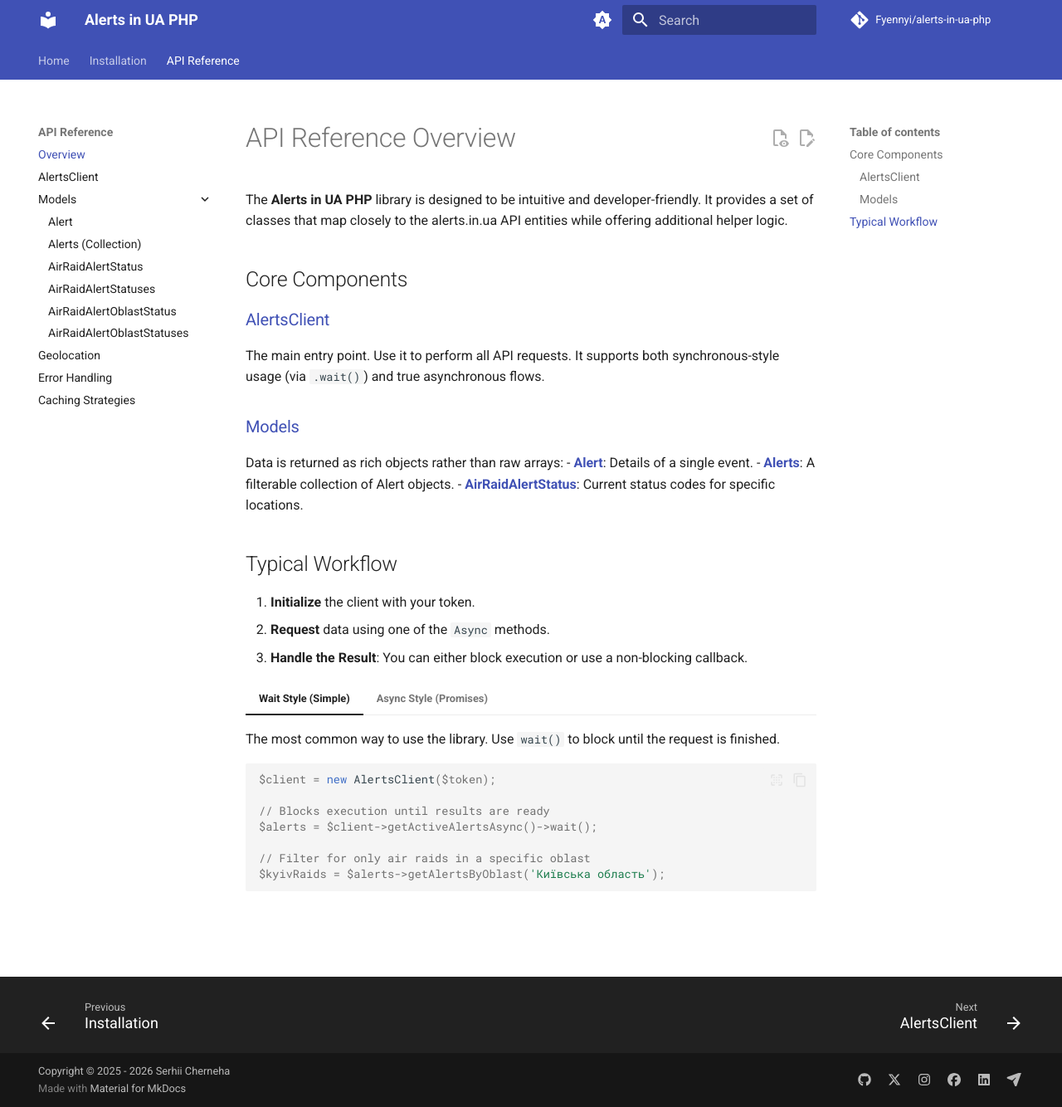
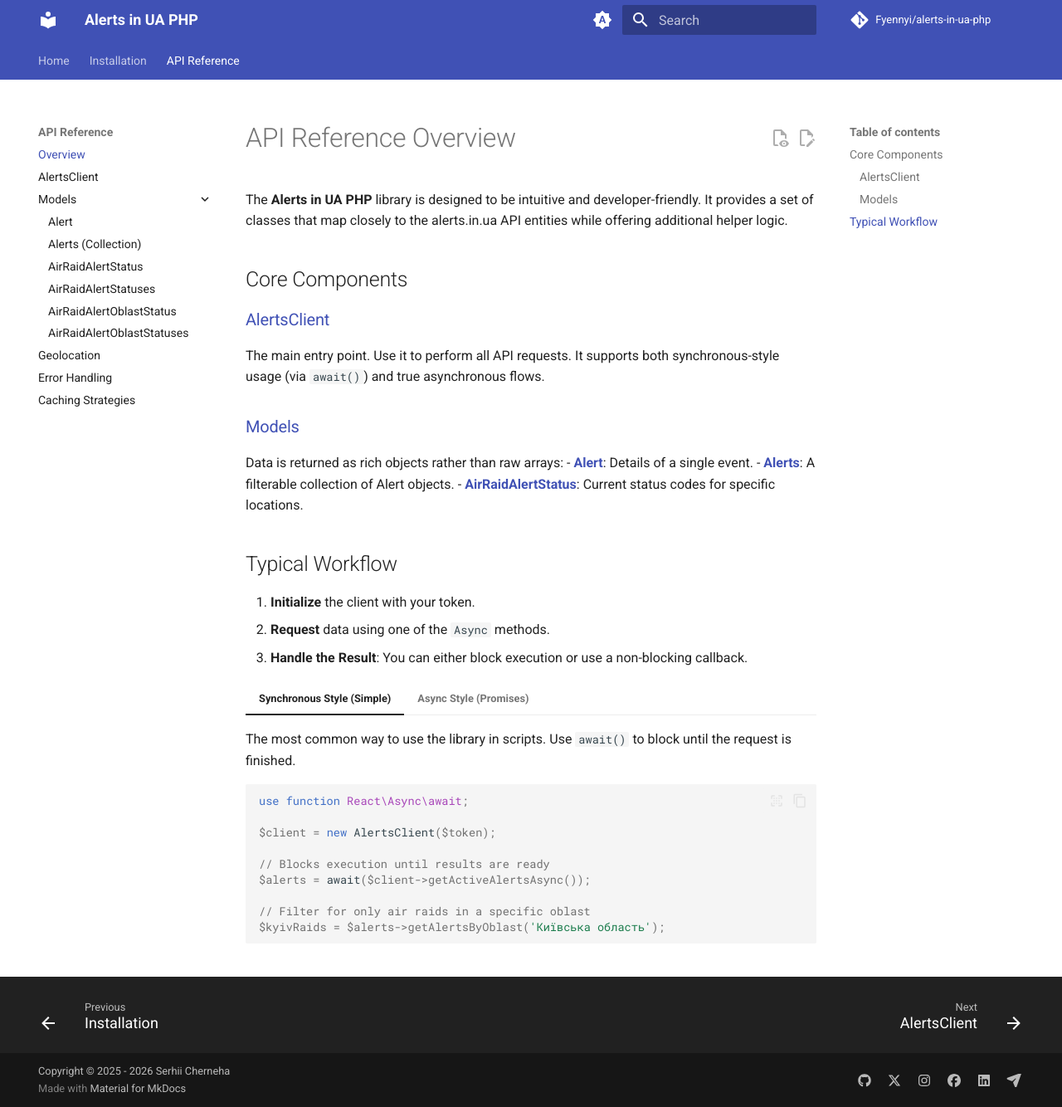
Before and after one commit to Fyennyi/alerts-in-ua-php, an MkDocs documentation site: the page built from docs/methods/index.md, in a window 1280 px wide and 1334 px high. Shown: the whole window at 83% size. Built offline with MkDocs 1.6.1 and Material for MkDocs 9.7.7, drawn with Linux system fonts in a browser that asks for light colours; comment, search, counter and statistics services are not loaded.

Commit message:
docs: Update methods documentation for ReactPHP transition

````diff
--- a/docs/methods/index.md
+++ b/docs/methods/index.md
@@ -5,7 +5,7 @@ The **Alerts in UA PHP** library is designed to be intuitive and developer-frien
 ## Core Components
 
 ### [AlertsClient](alerts-client.md)
-The main entry point. Use it to perform all API requests. It supports both synchronous-style usage (via `.wait()`) and true asynchronous flows.
+The main entry point. Use it to perform all API requests. It supports both synchronous-style usage (via `await()`) and true asynchronous flows.
 
 ### [Models](alert.md)
 Data is returned as rich objects rather than raw arrays:
@@ -19,15 +19,17 @@ Data is returned as rich objects rather than raw arrays:
 2. **Request** data using one of the `Async` methods.
 3. **Handle the Result**: You can either block execution or use a non-blocking callback.
 
-=== "Wait Style (Simple)"
+=== "Synchronous Style (Simple)"
 
-    The most common way to use the library. Use `wait()` to block until the request is finished.
+    The most common way to use the library in scripts. Use `await()` to block until the request is finished.
 
     ```php
+    use function React\Async\await;
+
     $client = new AlertsClient($token);
 
     // Blocks execution until results are ready
-    $alerts = $client->getActiveAlertsAsync()->wait();
+    $alerts = await($client->getActiveAlertsAsync());
 
     // Filter for only air raids in a specific oblast
     $kyivRaids = $alerts->getAlertsByOblast('Київська область');
````
Also changed, not shown: docs/methods/alerts-client.md (+14 -10 lines), docs/methods/caching.md (+1 -2 lines).
